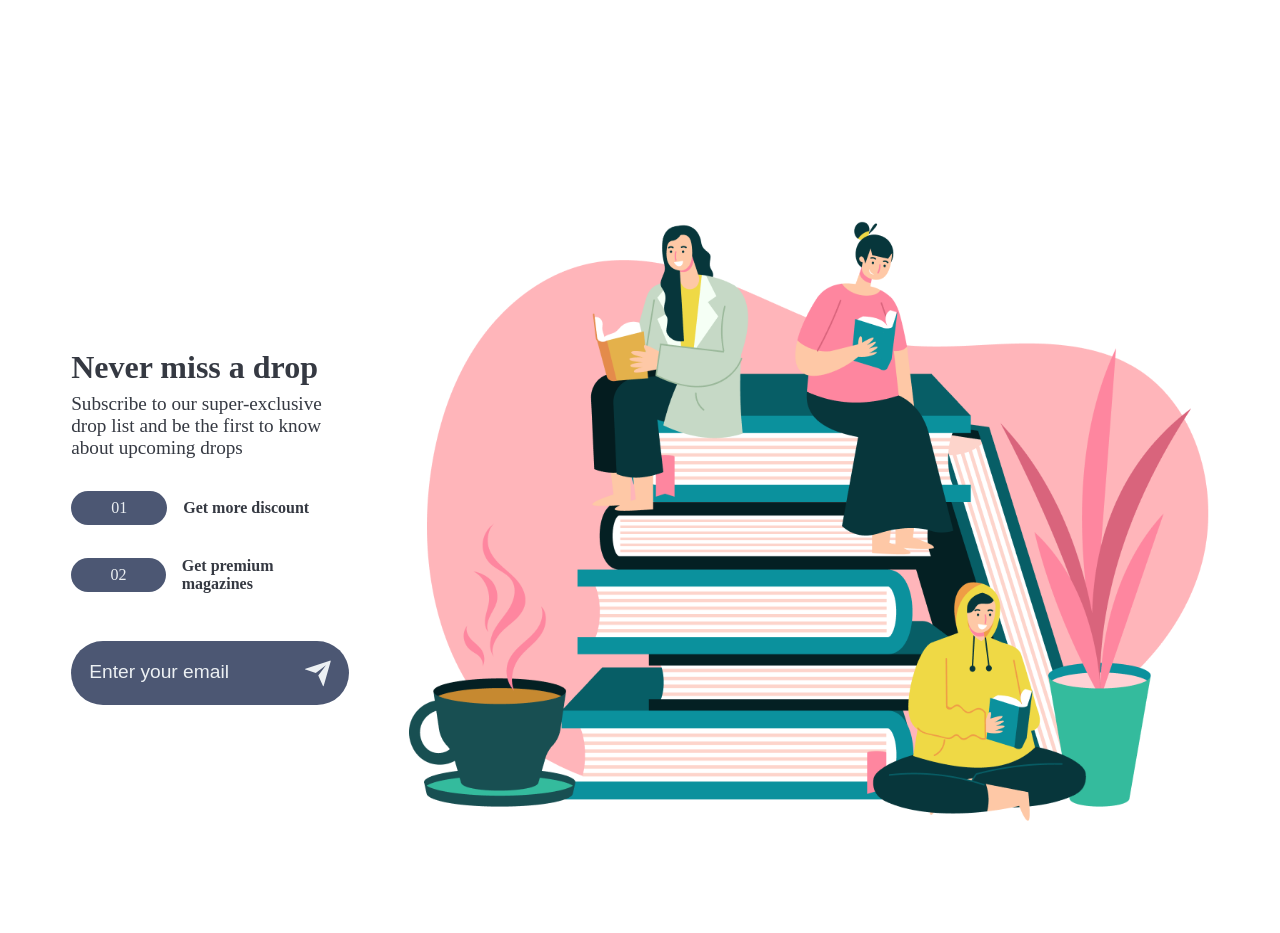
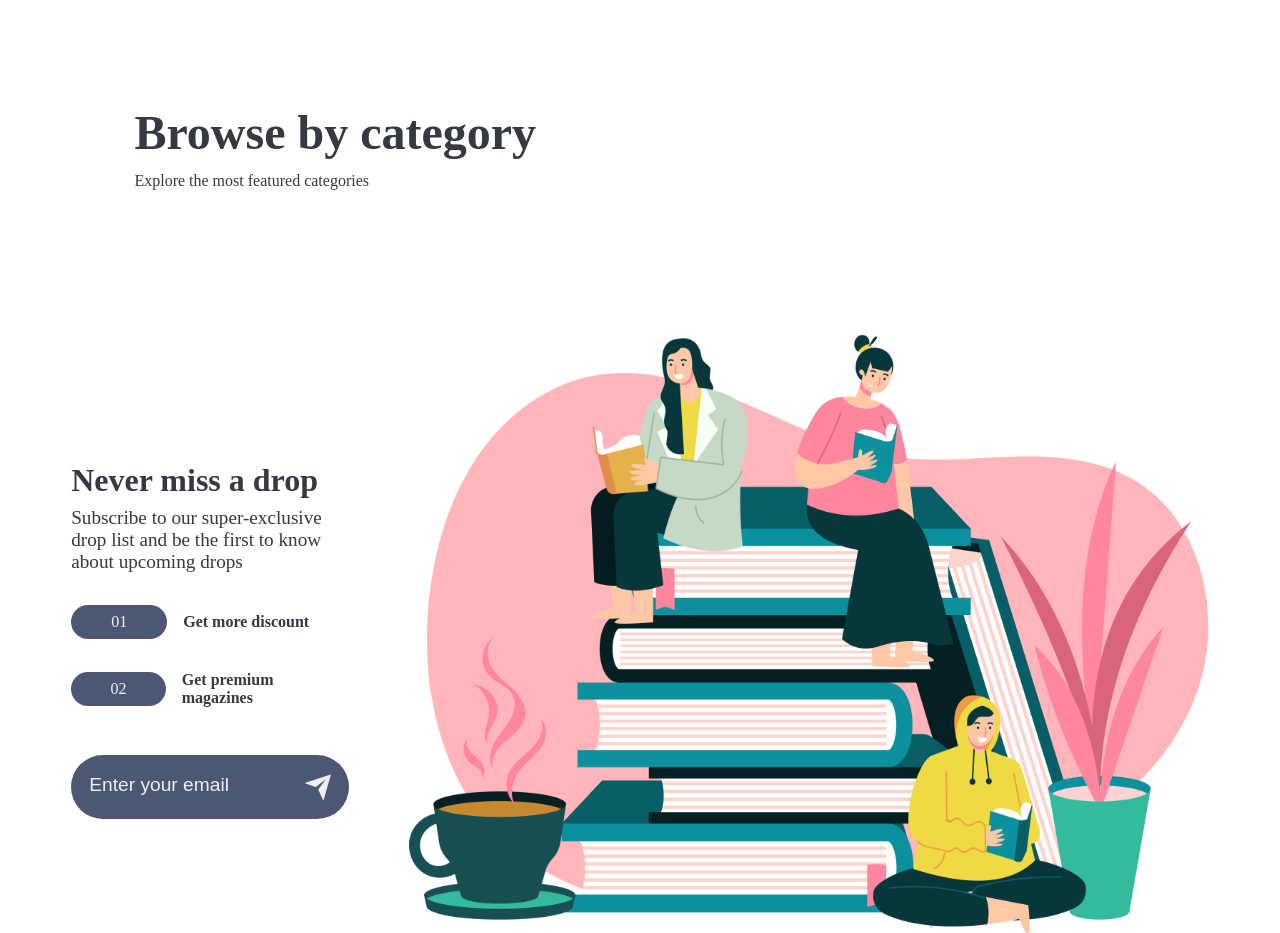
Before and after one commit to sinaata25/NFT-Market, a Next.js app: page / in a window 1280 px wide. Shown: the part 2380-3313 px from the top of the page. Built offline with nearby package versions, Linux system fonts and the light colour scheme.

Commit message:
title component completed

```diff
--- a/components/ComponentIndex.js
+++ b/components/ComponentIndex.js
@@ -5,5 +5,5 @@
 import Service from "./Service/Service"
 import BigNftSlider from "./BigNFTSlider/BigNftSlider";
 import Subscribe from "./Subscribe/Subscribe";
-
-export {Button,Footer,NavBar,HeroSection,Service,BigNftSlider,Subscribe};
+import Title from "./Title/title";
+export {Button,Footer,NavBar,HeroSection,Service,BigNftSlider,Subscribe,Title};
--- /dev/null
+++ b/components/Title/Title.module.css
@@ -0,0 +1,26 @@
+.title{
+    width: 100%;
+}
+.title_box{
+    width: 80%;
+    margin: 0 auto;
+}
+.title_box h2{
+    font-size: 3rem;
+    line-height:0;
+    color: #232731ea;
+}
+.title_box p{
+    color: #232731ea;
+}
+
+@media screen and (min-device-width:320px) and (max-device-width:425px) {
+    .title_box{
+        width: 90%;
+    }
+    .title_box h2{
+        font-size: 1.8rem;
+        line-height: 0;
+    }
+
+}
--- /dev/null
+++ b/components/Title/title.jsx
@@ -0,0 +1,17 @@
+import React from 'react'
+//Internal Import
+import Style from "./Title.module.css"
+
+
+const title = ({heading,paragraph}) => {
+  return (
+    <div className={Style.title}>
+        <div className={Style.title_box} >
+            <h2>{heading}</h2>
+            <p>{paragraph}</p>
+        </div>
+    </div>
+  )
+}
+
+export default title
--- a/pages/index.js
+++ b/pages/index.js
@@ -1,7 +1,7 @@
 import React from 'react'
 //Internal Import
 import Style from "../styles/index.module.css"
-import {HeroSection,Service,BigNftSlider,Subscribe} from "../components/ComponentIndex"
+import {HeroSection,Service,BigNftSlider,Subscribe,Title} from "../components/ComponentIndex"
 
 const Home = () => {
   return (
@@ -9,6 +9,7 @@
       <HeroSection/>
       <Service/>
       <BigNftSlider/>
+      <Title heading="Browse by category"  paragraph="Explore the most featured categories" />
       <Subscribe/>
     </div>
   )
```
Also changed, not shown: 1 other file (tests, documents, lock files or other folders).
